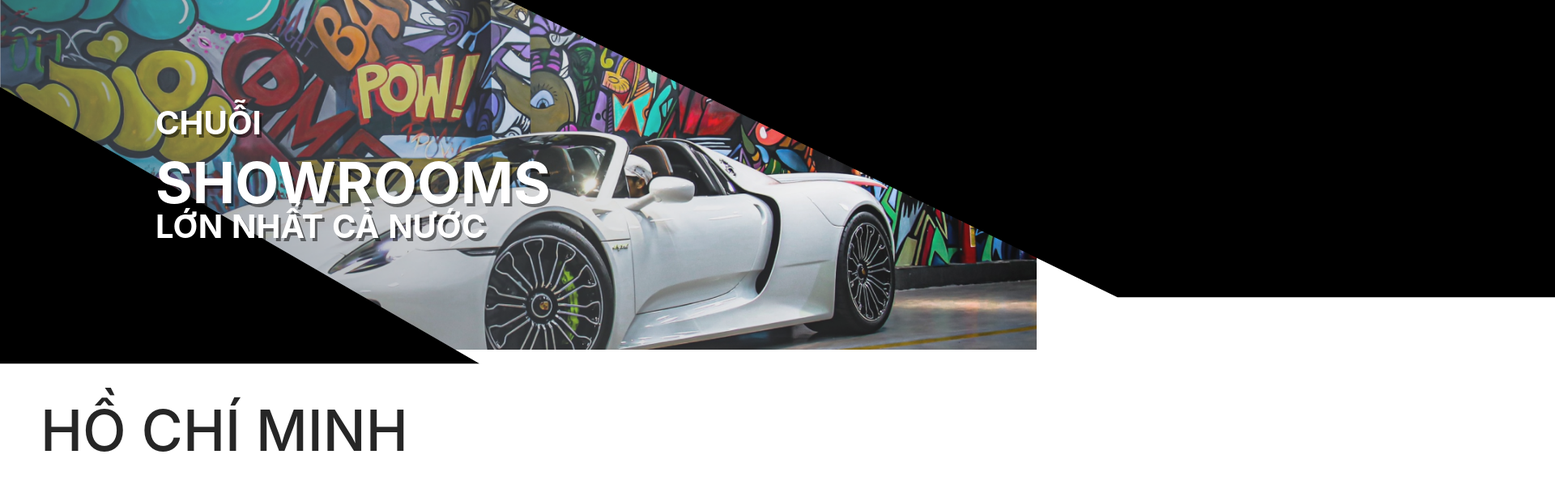
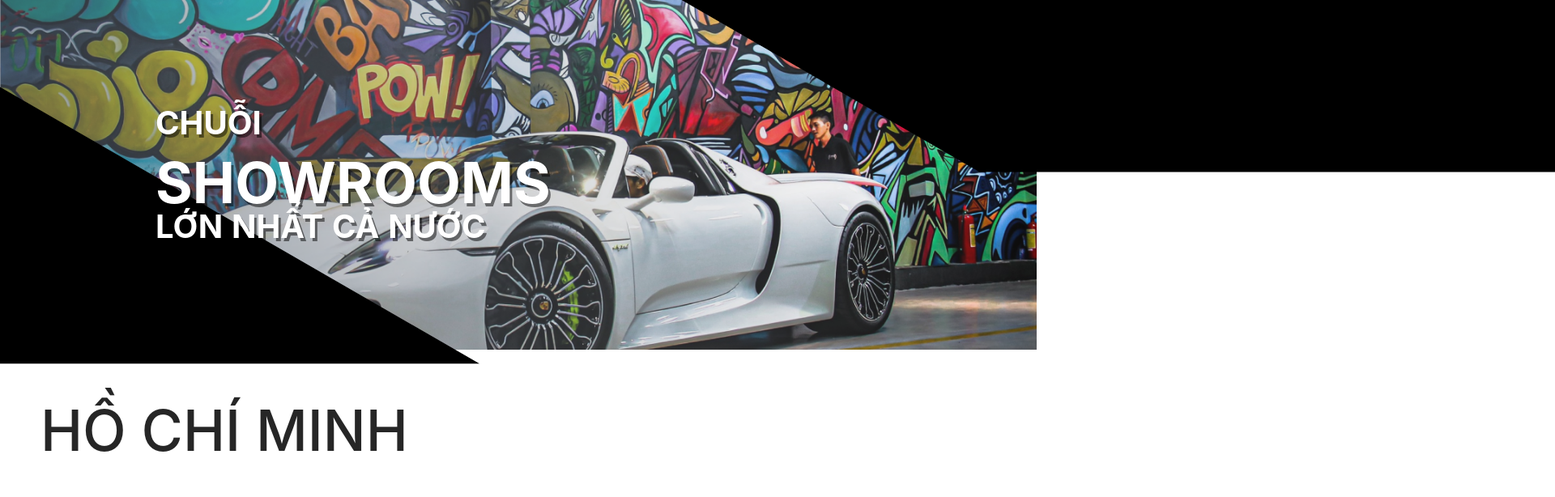
Before and after one commit to nhd1207/ie213_frontend, a React (Create React App) app: page / in a window 1280 px wide. Shown: the top 614 px of the page at 81% size, 1920 px wide, since content can reach past the window. Built offline with nearby package versions, Linux system fonts and the light colour scheme.

Commit message:
after
vcl

```diff
--- a/src/screens/ShowroomPage/Showroom.module.css
+++ b/src/screens/ShowroomPage/Showroom.module.css
@@ -26,12 +26,12 @@
     display: block;
     position: absolute;
     z-index: 2;
-    top: -1px;
+    top: 0px;
     width: 200rem;
     height: calc(100% + 40px);
     background-color: #000;
     transform-origin: top center;
-    transform: translateX(11%) translateY(-22%) skew(-116deg);
+    transform: translateX(10%) translateY(-55%) skew(-120deg);
 }
 .title{
     position: relative;
```
